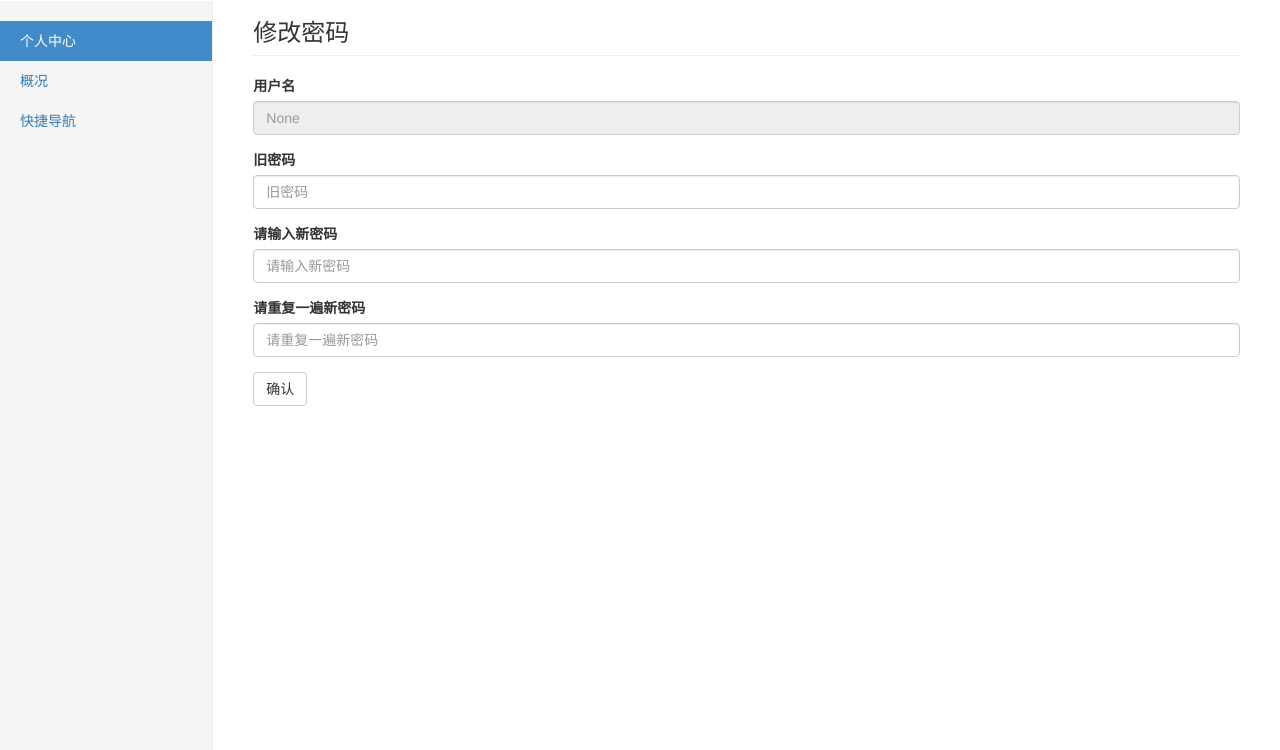
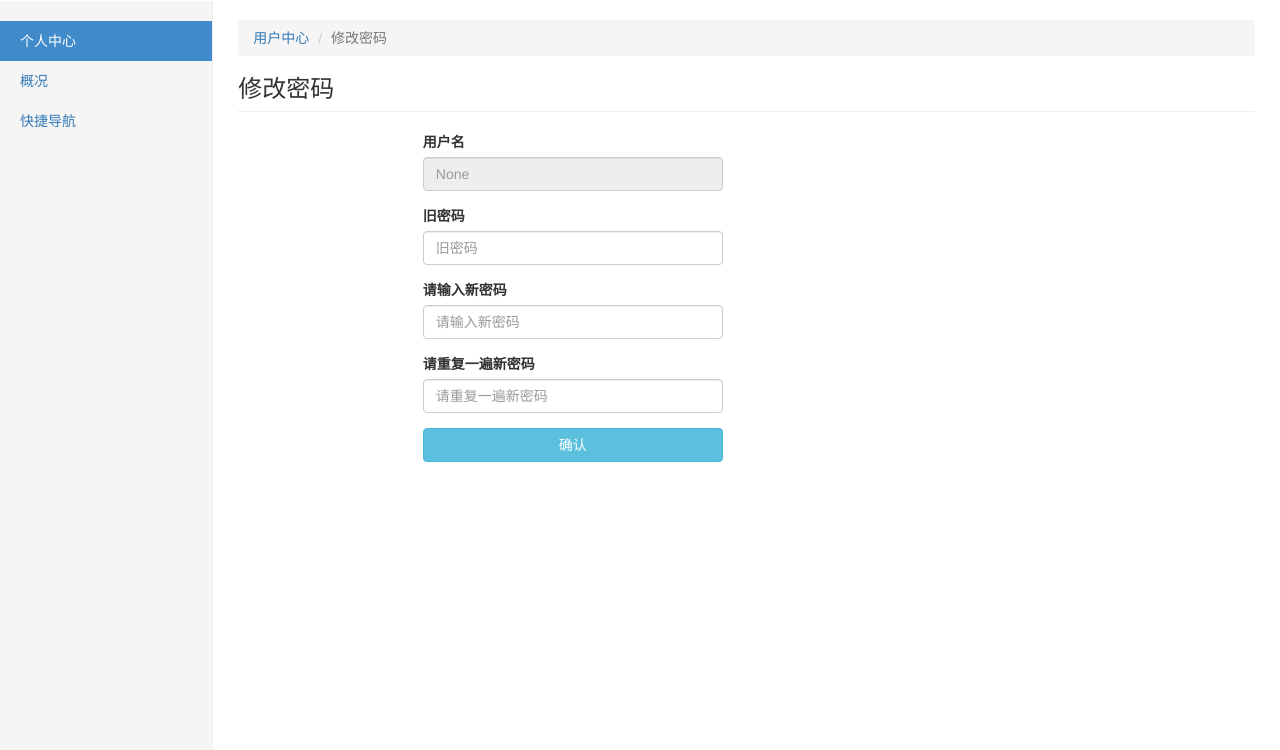
Before and after one commit to outsrkem/consolemg, a Flask app: page /chpasswd in a window 1280 px wide. Shown: the part 50-800 px from the top of the page. Run offline with Flask 2, Linux system fonts and the light colour scheme; some libraries are stand-ins or nearby versions.

Commit message:
用户部分优化

```diff
--- a/application/user.py
+++ b/application/user.py
@@ -34,21 +34,16 @@
                 if check_password_hash(result_p.PASSWD, password):
                     nowTime = Caltime(time.strftime('%Y-%m-%d'))
                     inactiveTime = result_p.INACTIVE
+                    session['islogin'] = 'true'
+                    session['inactiveTime'] = inactiveTime
+                    session['userid'] = result_u[0].USERID
+                    session['username'] = result_u[0].USERNAME
+                    session['email'] = result_u[0].EMAIL
+                    session['role'] = result_u[0].ROLE
                     if nowTime <= inactiveTime:
-                        session['islogin'] = 'true'
-                        session['inactiveTime'] = inactiveTime
-                        session['userid'] = result_u[0].USERID
-                        session['username'] = result_u[0].USERNAME
-                        session['email'] = result_u[0].EMAIL
-                        session['role'] = result_u[0].ROLE
                         response = make_response('login-pass')
                         return response
                     elif inactiveTime == 0:
-                        session['islogin'] = 'true'
-                        session['inactiveTime'] = inactiveTime
-                        session['userid'] = result_u[0].USERID
-                        session['username'] = result_u[0].USERNAME
-                        session['role'] = result_u[0].ROLE
                         return 'For-the-first-time-login'
                     else:
                         return 'password-expired'
@@ -143,19 +138,20 @@
 
 
 # 删除用户
-@user.route('/deluser/<int:userid>', methods=['GET','POST','DELETE'])
-def deleteuser(userid):
+@user.route('/deluser', methods=['DELETE'])
+def deleteuser():
     username = session.get('username')
+    userid = session.get('userid')
     mcode = request.form.get('mcode').strip()
     result = Users().find_by_userinfo(username)
     print(userid)
     print(username)
     print(mcode)
-    if mcode == '123123':
+    if mcode == session.get('ecode') or mcode == '111111':
         if not len(result) > 0:
             print('用户不存在')
             return 'password-register'
-        elif False:
+        elif True:
             result = Users().delete_user(userid)
             if result == 'cancel-pass':
                 session.clear()
@@ -174,7 +170,6 @@
     try:
         send_email(email, code)
         session['ecode'] = code # 保存验证码
-
         return 'send-pass'
     except Exception as e:
         print("异常:[%s] [%d]  [%s]" % (e.__traceback__.tb_frame.f_globals['__file__'], e.__traceback__.tb_lineno, e))
--- a/main.py
+++ b/main.py
@@ -41,7 +41,7 @@
 def before():
     url = request.path
     pass_list = ['/login', '/logout', '/chpasswd', '/register']
-    if url in pass_list or url.endswith('js') or url.endswith('.css') or \
+    if url in pass_list or url.endswith('.js') or url.endswith('.css') or \
             url.endswith('.png') or url.endswith('.jpg') or url.endswith('.ico'):
         pass
     elif session.get('islogin') != 'true':
--- a/static/bootstrap-3.3.7/js/dashboard.js
+++ b/static/bootstrap-3.3.7/js/dashboard.js
@@ -44,7 +44,6 @@
     if (e != null && e.keyCode != 13) {
         return false;
     }
-
     var inlodpass = $.trim($("#inlodpass").val());
     var innewpass = $.trim($("#innewpass").val());
     // 构建POST请求的正文数据
@@ -54,6 +53,9 @@
     $.post('/chpasswd', param, function (data) {
         if (data == "change-password-pass") {
             alert("密码修改成功");
+            setTimeout(function () {
+                location.href = '/usercenter';
+            }, 200);
         } else if (data == "auth-failure") {
             alert("密码认证错误。");
         } else if (data == 'error') {
@@ -64,17 +66,25 @@
     });
 }
 
-
-function canceluser(userid) {
+/**
+ * 用户账号注销
+ * @param mcode
+ */
+function canceluser() {
     var mcode = $.trim($("#mcode").val());
-    //ajax没有delete请求，使用ajax发送任何形式的请求（原生方式）
+    //ajax没有delete请求，可使用ajax原生方式发送任何形式的请求
+    var click = confirm("确定要注销账号吗？注销之后不可恢复。");
+    if (click) {
         $.ajax({
-        url: '/deluser/' + userid,
+            url: '/deluser',
             data: {_method: "DELETE", mcode: mcode},
-        type: 'POST',
+            type: 'DELETE',
             success: function (data) {
                 if (data == 'cancel-pass') {
                     alert("账号已成功注销。");
+                    setTimeout(function () {
+                        location.href = '/login';
+                    }, 200);
                 } else if (data == 'mcode-error') {
                     alert("验证码错误。");
                 } else {
@@ -82,6 +92,10 @@
                 }
             }
         });
+    } else {
+        console.log("点击了取消");
+    }
+
 }
 
 /**
@@ -90,12 +104,15 @@
  * @returns {boolean}
  */
 function doSendMail(obj) {
-
     var email = $.trim($("#regemail").val());
-    $(obj).attr('disabled', true);     // 发送邮件按钮变成不可用
+    // 发送邮件按钮变成不可用
+    t = setInterval(function () {
+        countdown(obj)
+    }, 1000)
+    countdown(obj);
     $.post('/ecode', function (data) {
         if (data == 'send-pass') {
-            alert("验证码已成功发送到邮箱 < " + email + " > 请查收。")
+            $("#content").append("验证码已成功发送到邮箱 < " + email + " > 请查收。");
             return false;
         } else {
             alert("邮箱验证码发送失败。请稍后重试。")
@@ -103,3 +120,26 @@
         }
     });
 }
+
+/**
+ * 倒计时
+ */
+var t; //倒计时对象
+var time = 10;
+
+function countdown(e) {
+    if (time == 0) {
+        //这里时设置当时间到0的时候重新设置点击事件，并且默认time修改为60
+        //e.setAttribute("onclick", "getcode(this)");
+        $(e).attr('disabled', false);
+        document.getElementById("getcode").innerText = "获取验证码";
+        time = 10;
+        clearInterval(t);
+    } else {
+        //这里是显示时间倒计时的时候点击不生效
+        e.setAttribute("onclick", '');
+        $(e).attr('disabled', true);
+        document.getElementById("getcode").innerHTML = time + " 秒后重试";
+        time--;
+    }
+}
--- a/templates/user/chpasswd.html
+++ b/templates/user/chpasswd.html
@@ -5,32 +5,39 @@
 
 {% block base %}
 <div class="row">
-    <div class="col-xs-12">
-        <h3 class="page-header">修改密码</h3>
+    <ol class="breadcrumb">
+        <li><a href="/usercenter">用户中心</a></li>
+        <li class="active">修改密码</li>
+    </ol>
+
+    <div class="row">
+        <div class="col-xs-12">
+            <h3 class="page-header">修改密码</h3>
+        </div>
     </div>
 </div>
 
 <div class="row">
 
-    <div class="col-xs-6 col-md-12">
+    <div class="col-md-2 col-md-offset-2">
         <form>
             <div class="form-group">
                 <label for="exampleInputEmail1">用户名</label>
-                <input class="form-control" type="text" placeholder="{{session.get('username')}}" readonly>
+                <input style="width: 300px;" class="form-control" type="text" placeholder="{{session.get('username')}}" readonly>
             </div>
             <div class="form-group">
                 <label for="exampleInputEmail1">旧密码</label>
-                <input type="password" id="inlodpass" class="form-control" id="exampleInputEmail1" placeholder="旧密码">
+                <input style="width: 300px;" type="password" id="inlodpass" class="form-control" id="exampleInputEmail1" placeholder="旧密码">
             </div>
             <div class="form-group">
                 <label for="exampleInputEmail1">请输入新密码</label>
-                <input type="password" id="innewpass" class="form-control" id="exampleInputEmail1" placeholder="请输入新密码">
+                <input style="width: 300px;" type="password" id="innewpass" class="form-control" id="exampleInputEmail1" placeholder="请输入新密码">
             </div>
             <div class="form-group">
                 <label for="exampleInputPassword1">请重复一遍新密码</label>
-                <input type="password" id="repetitionnewpass" class="form-control" id="exampleInputPassword1" placeholder="请重复一遍新密码">
+                <input style="width: 300px;" type="password" id="repetitionnewpass" class="form-control" id="exampleInputPassword1" placeholder="请重复一遍新密码">
             </div>
-            <button type="button" class="btn btn-default" onclick="dochpasswd(null)">确认</button>
+            <button style="width: 300px;" type="button" class="btn btn-info" onclick="dochpasswd(null)">确认</button>
         </form>
     </div>
 </div>
```
Also changed, not shown: common/function.py (+5 -2 lines), templates/user/usercenter.html (+11 -8 lines). Lines whose indentation alone changed are shown as unchanged.
